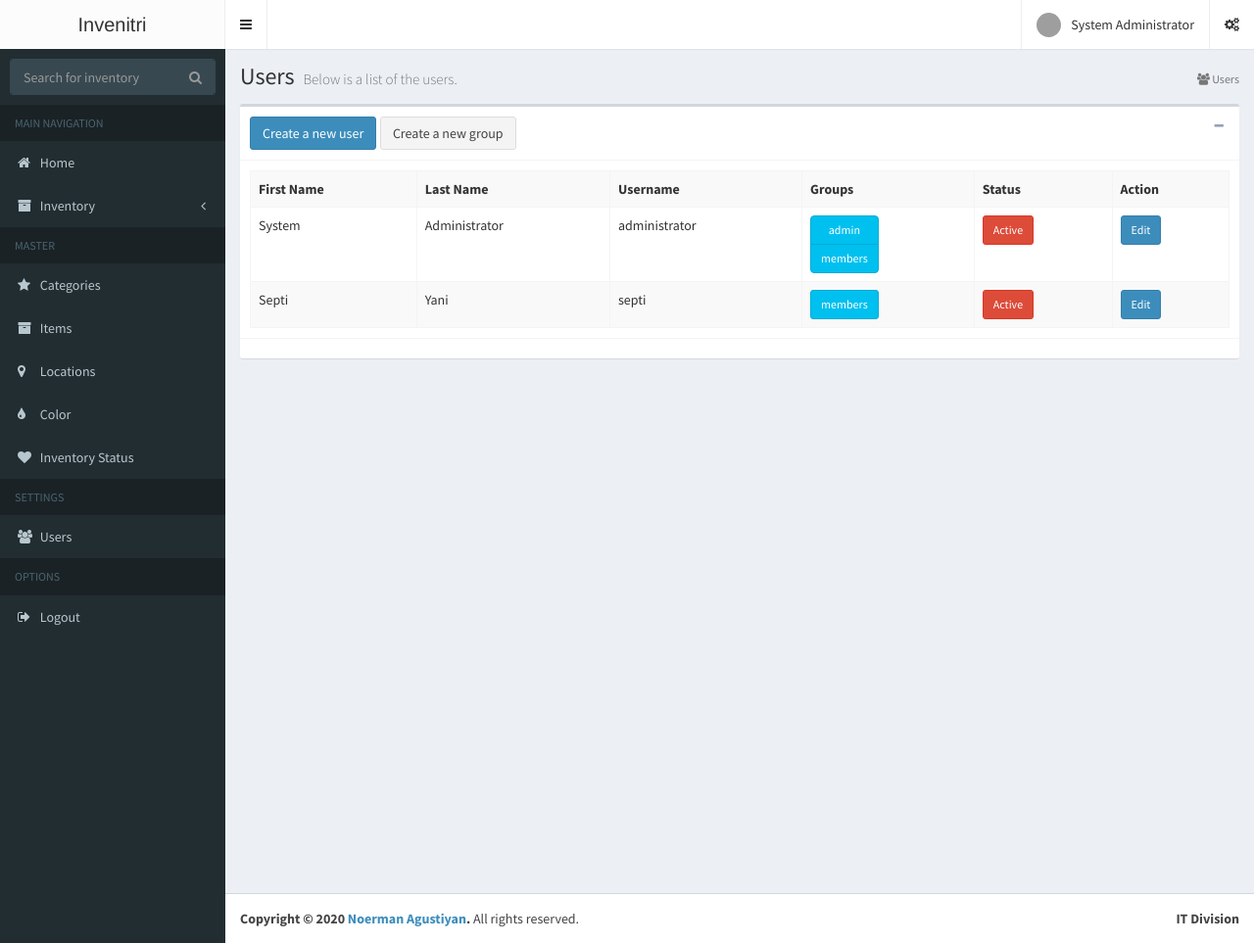
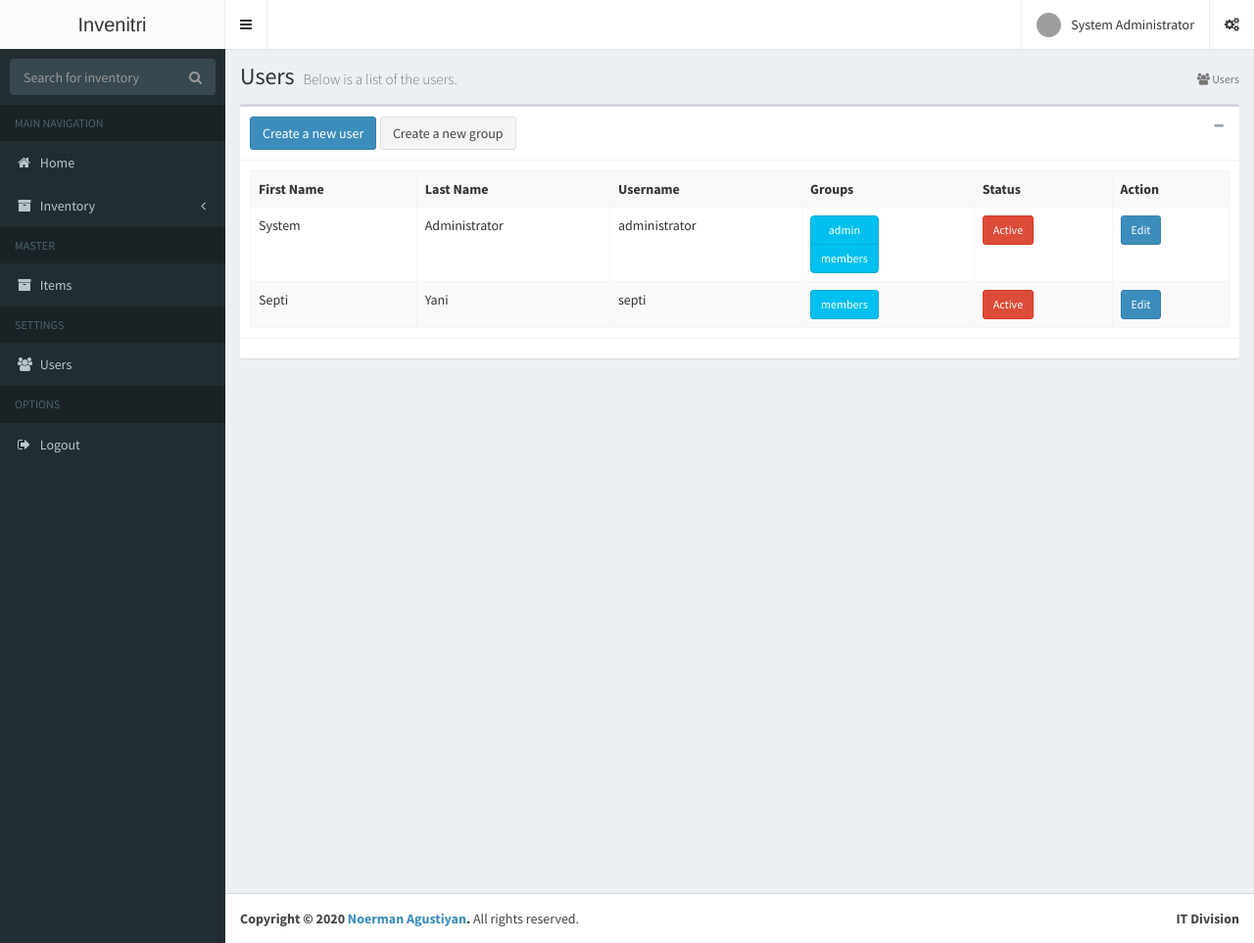
Before and after one commit to septiyani/web-enterprise-inventory, a CodeIgniter app: page /database/index.php/auth/index in a window 1280 px wide. Shown: the whole page at 98% size. Run offline with CodeIgniter, Linux system fonts and the light colour scheme; the visitor is signed in with stand-in values (Sample User, id 1); data comes from the database, SQL or seed files in the repository; some libraries are stand-ins or nearby versions; grey boxes are pictures that could not be loaded.

Commit message:
edit menu

```diff
--- a/application/libraries/Ion_auth.php
+++ b/application/libraries/Ion_auth.php
@@ -490,6 +490,15 @@ class Ion_auth
 		return $this->in_group($admin_group, $id);
 	}
 
+	public function is_member($id = FALSE)
+	{
+		$this->ion_auth_model->trigger_events('is_member');
+
+		$admin_group = $this->config->item('member_group', 'ion_auth');
+
+		return $this->in_group($admin_group, $id);
+	}
+
 	/**
 	 * @param int|string|array $check_group group(s) to check
 	 * @param int|string|bool  $id          user id
--- a/application/views/partials/_alte_menu.php
+++ b/application/views/partials/_alte_menu.php
@@ -33,23 +33,23 @@
           </a>
           <ul class="treeview-menu">
             <li><a href="<?php echo base_url('stock/stock_in') ?>"><i class="fa fa-plus"></i> Stock IN</a></li>
-            <li><a href="<?php echo base_url('stock/stock_out') ?>"><i class="fa fa-list-alt"></i> Stock OUT</a></li>
+            <li><a href="<?php echo base_url('stock/stock_out') ?>"><i class="fa fa-minus"></i> Stock OUT</a></li>
 
           </ul>
         </li>
 				<li class="header">MASTER</li>
-				<li>
+				<!--li>
 					<a href="<?php echo base_url('categories') ?>">
 						<i class="fa fa-star"></i> <span>Categories</span>
 					</a>
-				</li>
+				</li-->
 
 				<li>
 					<a href="<?php echo base_url('items') ?>">
 						<i class="fa fa-archive"></i> <span>Items</span>
 					</a>
 				</li>
-				<li>
+				<!--li>
 					<a href="<?php echo base_url('locations') ?>">
 						<i class="fa fa-map-marker"></i> <span>Locations</span>
 					</a>
@@ -58,13 +58,9 @@
 					<a href="<?php echo base_url('color') ?>">
 						<i class="fa fa-tint"></i> <span>Color</span>
 					</a>
-				</li>
+				</li-->
 				<?php if ($this->ion_auth->is_admin()): ?>
-					<li>
-						<a href="<?php echo base_url('status') ?>">
-							<i class="fa fa-heart"></i> <span>Inventory Status</span>
-						</a>
-					</li>
+
 					<!-- Menu Admin -->
 					<li class="header">SETTINGS</li>
 					<li>
```
